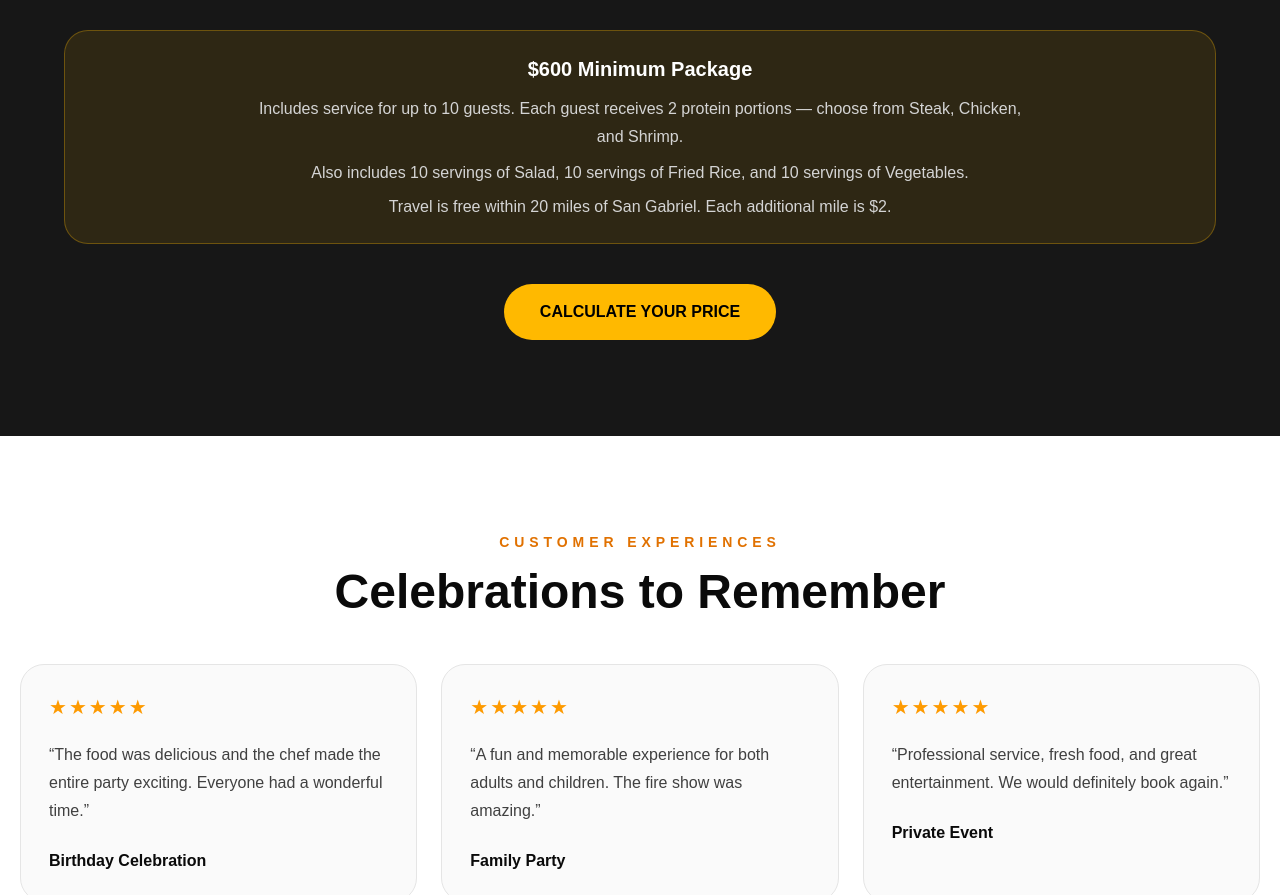
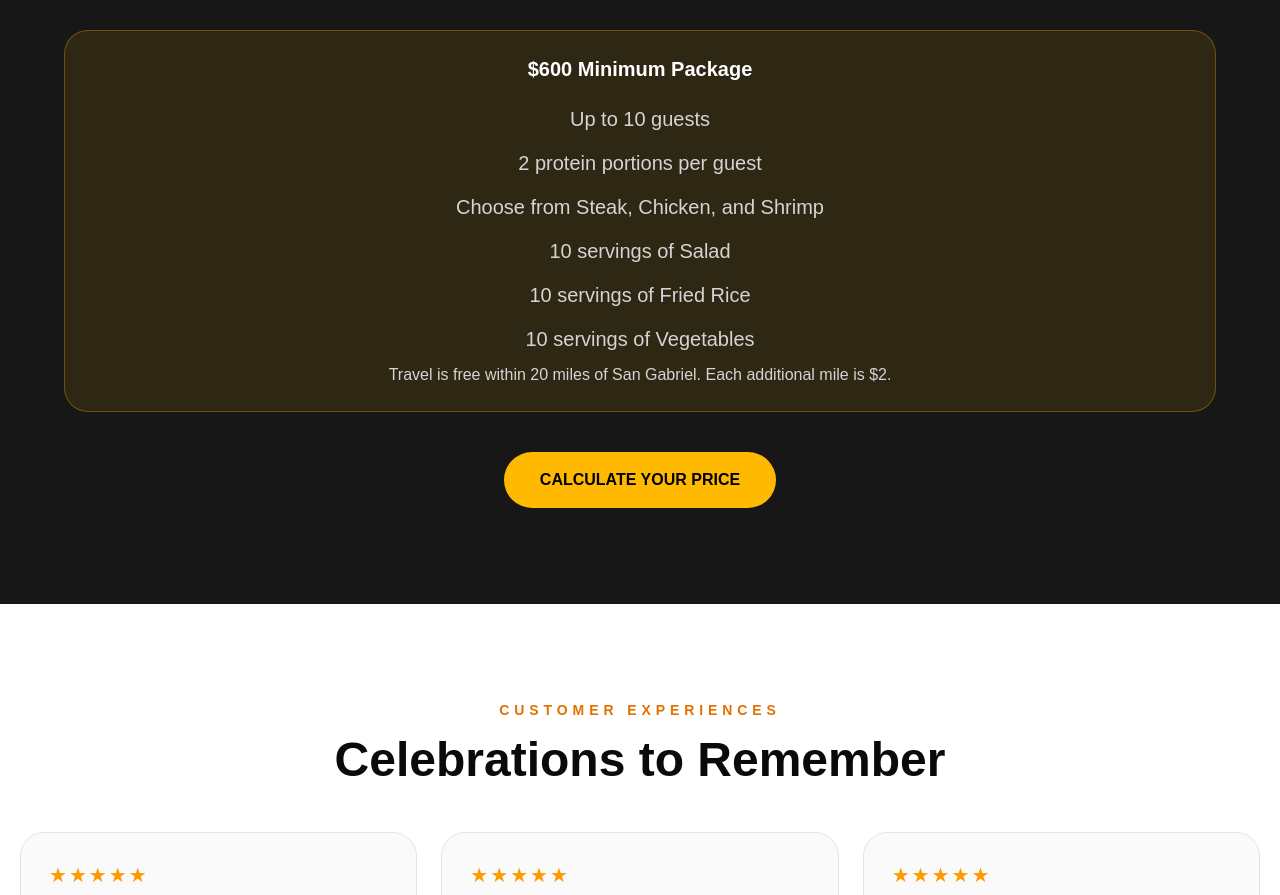
Before and after one commit to songsteppanyaki/songsteppanyaki, a Next.js app: page / in a window 1280 px wide. Shown: the part 4520-5415 px from the top of the page. Built offline with nearby package versions, Linux system fonts and the light colour scheme.

Commit message:
Improve minimum package display

```diff
--- a/app/booking/page.tsx
+++ b/app/booking/page.tsx
@@ -961,8 +961,7 @@ router.push("/booking/payment");
                 </p>
 
                 <p className="mt-2 text-sm font-semibold text-yellow-400">
-                  A $600 minimum spend is required.
-                  Add-ons are charged separately.
+                 $600 minimum food spend applies. Add-ons, travel fees, event setup, and sales tax are charged separately.
                 </p>
                 <p className="mt-2 text-sm font-semibold text-yellow-400">
   A $100 deposit is required to confirm your booking.
--- a/app/page.tsx
+++ b/app/page.tsx
@@ -553,15 +553,14 @@ const nextGallery = () => {
           <div className="mt-8 rounded-3xl border border-amber-400/30 bg-amber-400/10 p-6 text-center">
 <p className="text-xl font-black">$600 Minimum Package</p>
 
-<p className="mx-auto mt-3 max-w-3xl leading-7 text-neutral-300">
-  Includes service for up to 10 guests. Each guest receives 2 protein
-  portions — choose from Steak, Chicken, and Shrimp.
-</p>
-
-<p className="mx-auto mt-2 max-w-3xl leading-7 text-neutral-300">
-  Also includes 10 servings of Salad, 10 servings of Fried Rice,
-  and 10 servings of Vegetables.
-</p>
+<div className="mt-5 space-y-3 text-lg md:text-xl leading-8 text-neutral-300">
+  <p>Up to 10 guests</p>
+  <p>2 protein portions per guest</p>
+  <p>Choose from Steak, Chicken, and Shrimp</p>
+  <p>10 servings of Salad</p>
+  <p>10 servings of Fried Rice</p>
+  <p>10 servings of Vegetables</p>
+</div>
 
 <p className="mx-auto mt-2 max-w-3xl text-neutral-300">
   Travel is free within 20 miles of San Gabriel. Each additional mile is $2.
```
